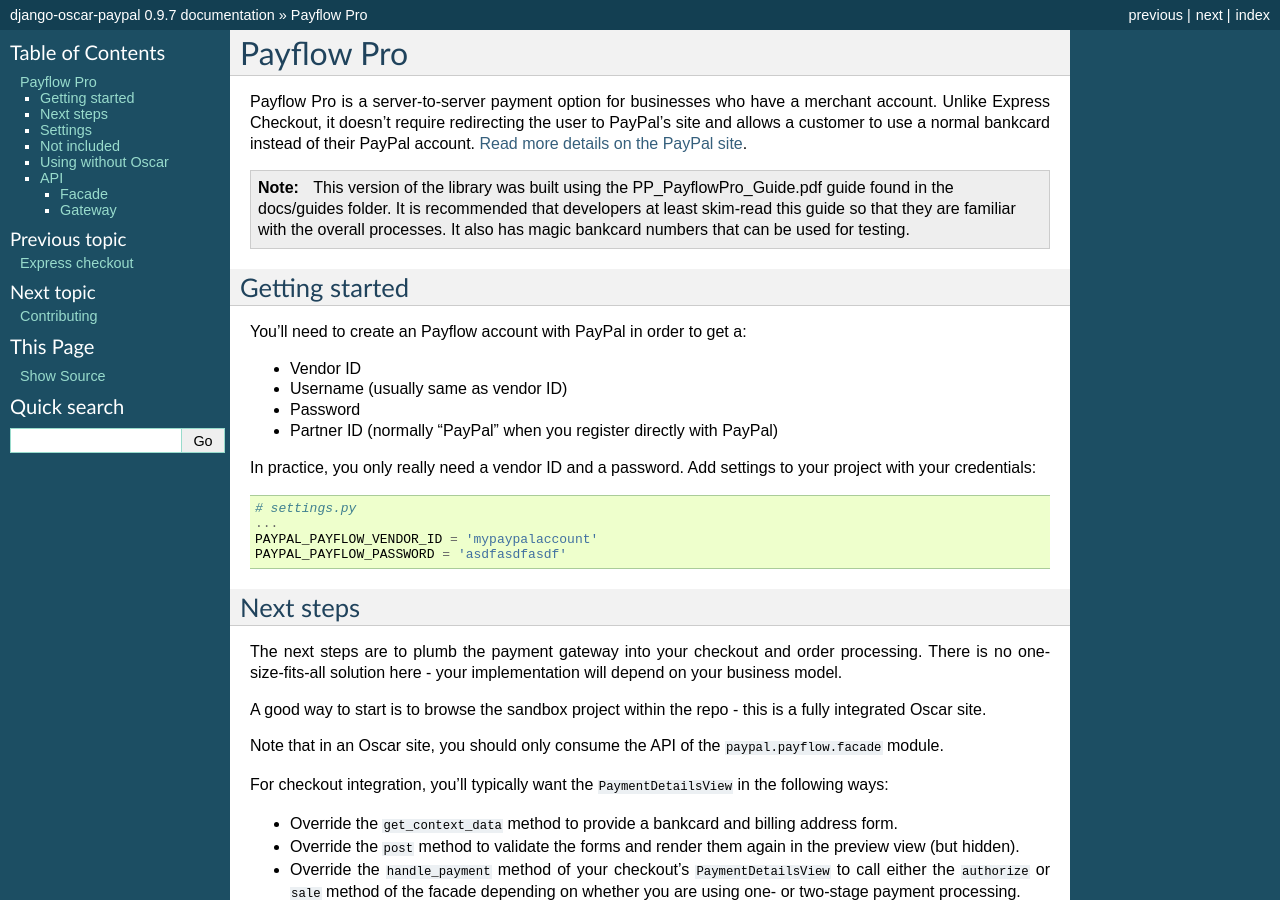
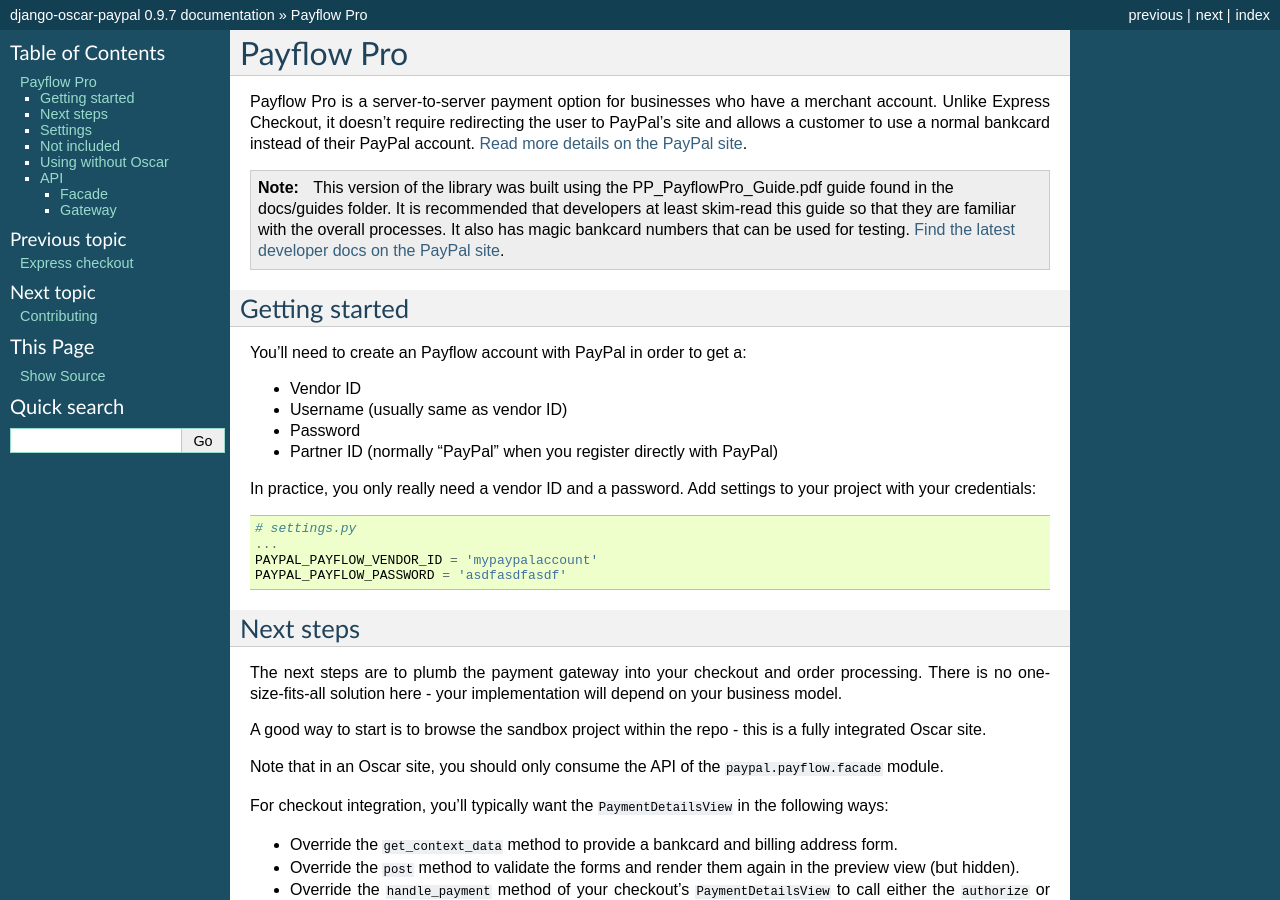
Before and after one commit to django-oscar/django-oscar-paypal, a Sphinx documentation site: the page built from docs/payflow.rst, in a window 1280 px wide and 900 px high. Built offline with Sphinx 7.4.7, drawn with Linux system fonts in a browser that asks for light colours.

Commit message:
update paypal links in PayFlow doc
* update link to main PayFlow gateway info page.
* add a link to PayFlow developer docs.

```diff
--- a/docs/payflow.rst
+++ b/docs/payflow.rst
@@ -7,7 +7,7 @@
 user to PayPal's site and allows a customer to use a normal bankcard instead of
 their PayPal account.  `Read more details on the PayPal site`_.
 
-.. _`Read more details on the PayPal site`: https://merchant.paypal.com/us/cgi-bin/?cmd=_render-content&content_ID=merchant/payment_gateway
+.. _`Read more details on the PayPal site`: https://www.paypal.com/webapps/mpp/payflow-payment-gateway
 
 .. note::
 
@@ -15,6 +15,9 @@
     guide found in the docs/guides folder.  It is recommended that developers at
     least skim-read this guide so that they are familiar with the overall
     processes.  It also has magic bankcard numbers that can be used for testing.
+    `Find the latest developer docs on the PayPal site`_.
+
+.. _`Find the latest developer docs on the PayPal site`: https://developer.paypal.com/docs/classic/products/payflow/
 
 ---------------
 Getting started
```
